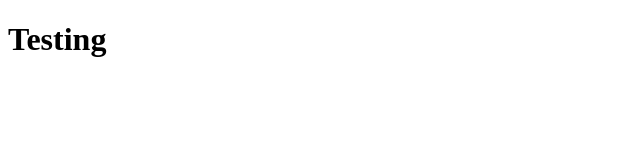
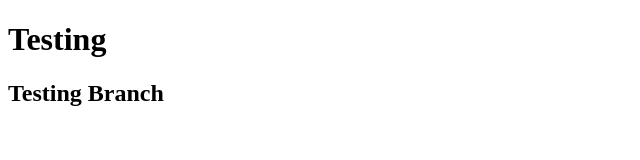
Before and after one commit to sivasubramanian11/Testing, a plain HTML site: page index.html in a window 1280 px wide. Shown: the whole page, without its empty margins (0-640 px from the left). Drawn offline with Linux system fonts and the light colour scheme.

Commit message:
update: Index.html

```diff
--- a/index.html
+++ b/index.html
@@ -8,5 +8,6 @@
 </head>
 <body>
     <h1> Testing</h1>
+    <h2>Testing Branch </h2>
 </body>
 </html>
```
